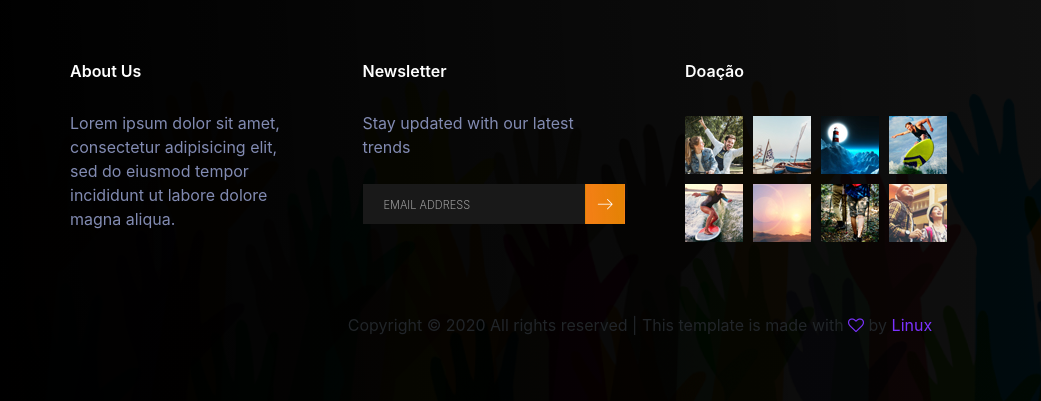
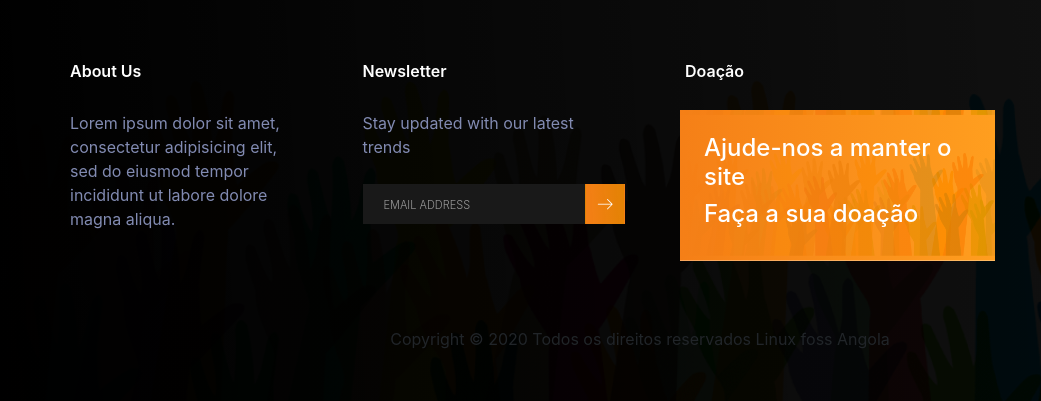
Before and after one commit to linuxfossangola/Blog-Template, a website with bundled scripts: page index.html in a window 1280 px wide. Shown: the part 4727-5128 px from the top of the page, 0-1041 px from the left. Built offline with nearby package versions, Linux system fonts and the light colour scheme.

Commit message:
Trabalhando

```diff
--- a/index.html
+++ b/index.html
@@ -669,14 +669,10 @@
 					<div class="single-footer-widget instafeed">
 						<h6 class="footer_title">Doação</h6>
 						<ul class="list instafeed d-flex flex-wrap">
-							<li><img src="assets/img/i1.jpg" alt=""></li>
-							<li><img src="assets/img/i2.jpg" alt=""></li>
-							<li><img src="assets/img/i3.jpg" alt=""></li>
-							<li><img src="assets/img/i4.jpg" alt=""></li>
-							<li><img src="assets/img/i5.jpg" alt=""></li>
-							<li><img src="assets/img/i6.jpg" alt=""></li>
-							<li><img src="assets/img/i7.jpg" alt=""></li>
-							<li><img src="assets/img/i8.jpg" alt=""></li>
+							<div class="col-lg-12 mk-card p-4">
+								<h4 class="text-white">Ajude-nos a manter o site</h4>
+								<h4 class="text-white">Faça a sua doação</h4>
+							</div>
 						</ul>
 					</div>
 				</div>
@@ -696,8 +692,8 @@
 			<div class="row footer-bottom d-flex justify-content-between align-items-center">
 				<p class="col-lg-12 footer-text text-center">
 					Copyright &copy;
-					<script>document.write(new Date().getFullYear());</script> All rights reserved | This template is
-					made with <i class="fa fa-heart-o" aria-hidden="true"></i> by <a href="#">Linux</a>
+					<script>document.write(new Date().getFullYear());</script> Todos os direitos reservados Linux foss
+					Angola</a>
 				</p>
 			</div>
 		</div>
```
